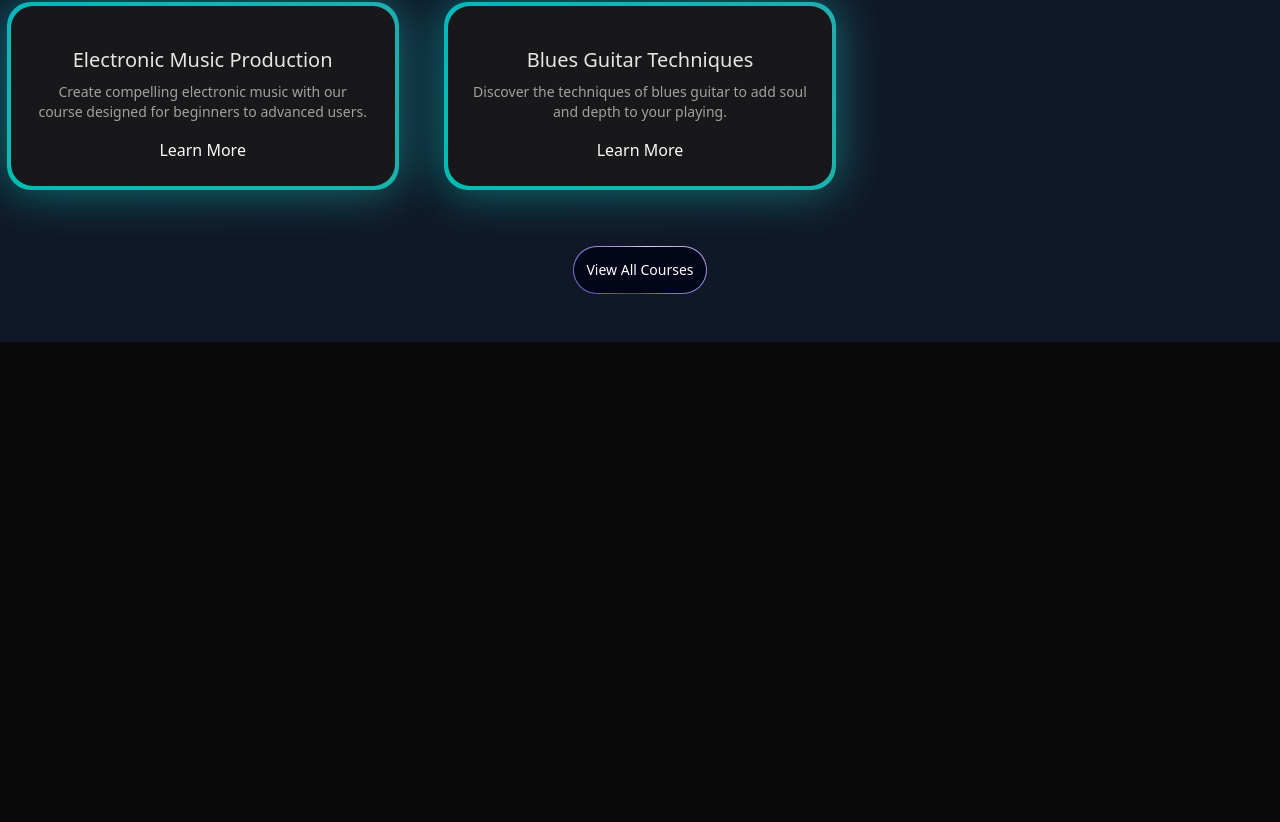
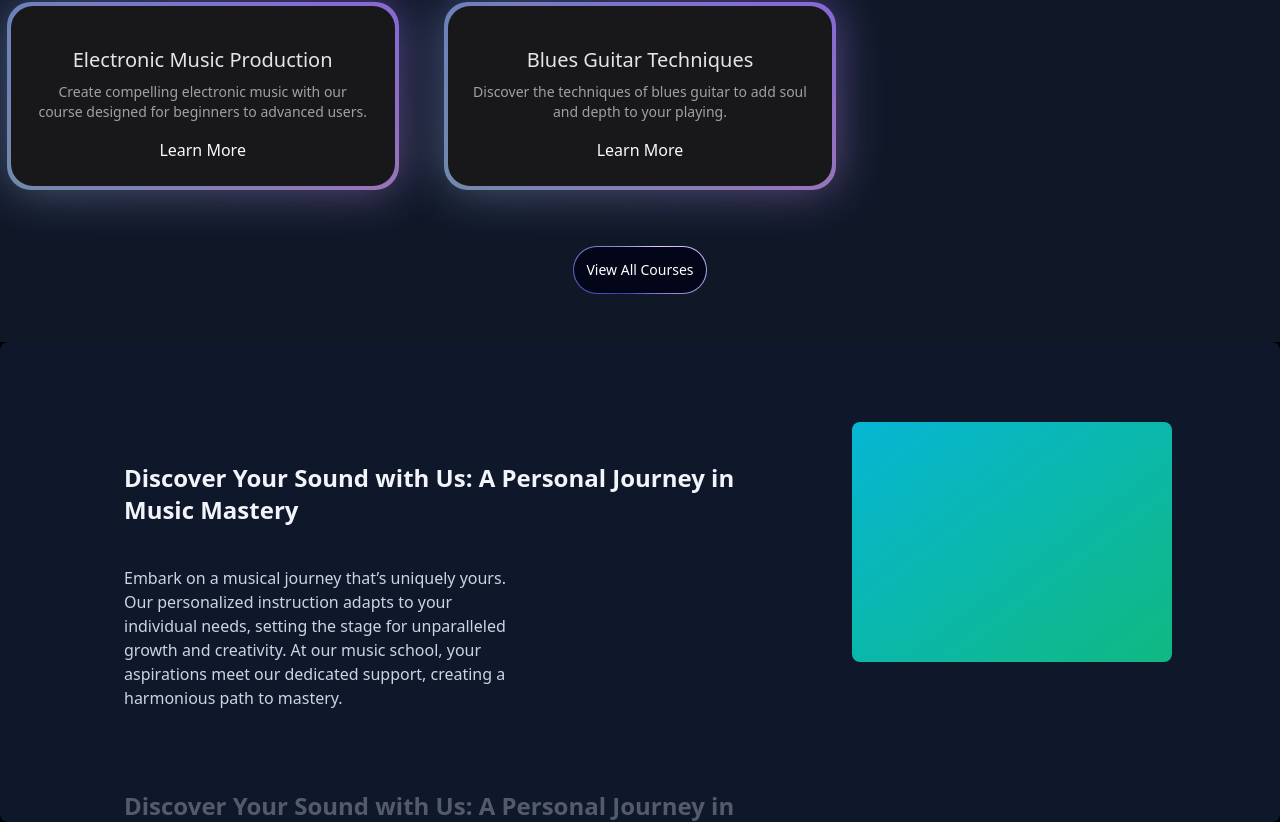
Before and after one commit to yats1304/Music-NextJs, a Next.js app: page / in a window 1280 px wide. Shown: the part 1094-1916 px from the top of the page. Before the commit the page ends 1436 px from the top, so only its background shows below. Built offline with nearby package versions, Linux system fonts and the light colour scheme.

Commit message:
WhyChooseUs section added

```diff
--- a/src/app/page.tsx
+++ b/src/app/page.tsx
@@ -1,11 +1,13 @@
 import FeaturedCourses from "@/components/FeaturedCourses";
 import HeroSection from "@/components/HeroSection";
+import WhyChooseUs from "@/components/WhyChooseUs";
 
 export default function Home() {
   return (
     <main className="min-h-screen bg-black/[0.96] antialiased bg-grid-white/[0.02]">
       <HeroSection />
       <FeaturedCourses />
+      <WhyChooseUs />
     </main>
   );
 }
--- /dev/null
+++ b/src/components/WhyChooseUs.tsx
@@ -0,0 +1,46 @@
+"use client";
+import React from "react";
+import { StickyScroll } from "./ui/sticky-scroll-reveal";
+
+const musicSchoolContent = [
+  {
+    title: "Discover Your Sound with Us: A Personal Journey in Music Mastery",
+    description:
+      "Embark on a musical journey that’s uniquely yours. Our personalized instruction adapts to your individual needs, setting the stage for unparalleled growth and creativity. At our music school, your aspirations meet our dedicated support, creating a harmonious path to mastery.",
+  },
+  {
+    title: "Discover Your Sound with Us: A Personal Journey in Music Mastery",
+    description:
+      "Embark on a musical journey that’s uniquely yours. Our personalized instruction adapts to your individual needs, setting the stage for unparalleled growth and creativity. At our music school, your aspirations meet our dedicated support, creating a harmonious path to mastery.",
+  },
+  {
+    title: "Discover Your Sound with Us: A Personal Journey in Music Mastery",
+    description:
+      "Embark on a musical journey that’s uniquely yours. Our personalized instruction adapts to your individual needs, setting the stage for unparalleled growth and creativity. At our music school, your aspirations meet our dedicated support, creating a harmonious path to mastery.",
+  },
+  {
+    title: "Live Feedback & Engagement",
+    description:
+      "Immerse yourself in an interactive learning experience where feedback is immediate, just like real-time changes in a collaborative project. This approach enhances your understanding and mastery of music concepts and performance techniques.",
+  },
+  {
+    title: "Cutting-Edge Curriculum",
+    description:
+      "Our curriculum is continuously updated to include the latest music education trends and technologies, ensuring you’re always learning with the most current and effective methods. Say goodbye to outdated materials and welcome an education that evolves with the industry.",
+  },
+  {
+    title: "Limitless Learning Opportunities",
+    description:
+      "With our expansive resource library and dynamic course offerings, you’ll never find yourself without something new to explore. Our platform provides continuous opportunities for growth, ensuring your musical skills are always advancing.",
+  },
+];
+
+const WhyChooseUs = () => {
+  return (
+    <div>
+      <StickyScroll content={musicSchoolContent} />
+    </div>
+  );
+};
+
+export default WhyChooseUs;
--- /dev/null
+++ b/src/components/ui/sticky-scroll-reveal.tsx
@@ -0,0 +1,112 @@
+"use client";
+import React, { useEffect, useRef, useState } from "react";
+import { useMotionValueEvent, useScroll } from "motion/react";
+import { motion } from "motion/react";
+import { cn } from "@/lib/utils";
+
+export const StickyScroll = ({
+  content,
+  contentClassName,
+}: {
+  content: {
+    title: string;
+    description: string;
+    content?: React.ReactNode | any;
+  }[];
+  contentClassName?: string;
+}) => {
+  const [activeCard, setActiveCard] = React.useState(0);
+  const ref = useRef<any>(null);
+  const { scrollYProgress } = useScroll({
+    // uncomment line 22 and comment line 23 if you DONT want the overflow container and want to have it change on the entire page scroll
+    // target: ref
+    container: ref,
+    offset: ["start start", "end start"],
+  });
+  const cardLength = content.length;
+
+  useMotionValueEvent(scrollYProgress, "change", (latest) => {
+    const cardsBreakpoints = content.map((_, index) => index / cardLength);
+    const closestBreakpointIndex = cardsBreakpoints.reduce(
+      (acc, breakpoint, index) => {
+        const distance = Math.abs(latest - breakpoint);
+        if (distance < Math.abs(latest - cardsBreakpoints[acc])) {
+          return index;
+        }
+        return acc;
+      },
+      0,
+    );
+    setActiveCard(closestBreakpointIndex);
+  });
+
+  const backgroundColors = [
+    "#0f172a", // slate-900
+    "#000000", // black
+    "#171717", // neutral-900
+  ];
+  const linearGradients = [
+    "linear-gradient(to bottom right, #06b6d4, #10b981)", // cyan-500 to emerald-500
+    "linear-gradient(to bottom right, #ec4899, #6366f1)", // pink-500 to indigo-500
+    "linear-gradient(to bottom right, #f97316, #eab308)", // orange-500 to yellow-500
+  ];
+
+  const [backgroundGradient, setBackgroundGradient] = useState(
+    linearGradients[0],
+  );
+
+  useEffect(() => {
+    setBackgroundGradient(linearGradients[activeCard % linearGradients.length]);
+  }, [activeCard]);
+
+  return (
+    <motion.div
+      animate={{
+        backgroundColor: backgroundColors[activeCard % backgroundColors.length],
+      }}
+      className="relative flex h-[30rem] justify-center space-x-10 overflow-y-auto rounded-md p-10"
+      ref={ref}
+    >
+      <div className="div relative flex items-start px-4">
+        <div className="max-w-2xl">
+          {content.map((item, index) => (
+            <div key={item.title + index} className="my-20">
+              <motion.h2
+                initial={{
+                  opacity: 0,
+                }}
+                animate={{
+                  opacity: activeCard === index ? 1 : 0.3,
+                }}
+                className="text-2xl font-bold text-slate-100"
+              >
+                {item.title}
+              </motion.h2>
+              <motion.p
+                initial={{
+                  opacity: 0,
+                }}
+                animate={{
+                  opacity: activeCard === index ? 1 : 0.3,
+                }}
+                className="text-kg mt-10 max-w-sm text-slate-300"
+              >
+                {item.description}
+              </motion.p>
+            </div>
+          ))}
+          <div className="h-40" />
+        </div>
+      </div>
+      <div
+        style={{ background: backgroundGradient }}
+        className={cn(
+          "sticky top-10 hidden h-60 w-80 overflow-hidden rounded-md bg-white lg:block",
+          contentClassName,
+        )}
+      >
+        {content[activeCard].content ?? null}
+      </div>
+    </motion.div>
+  );
+};
```
